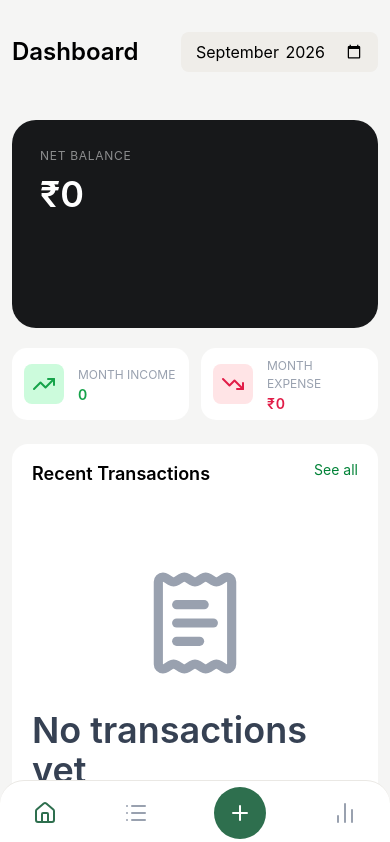
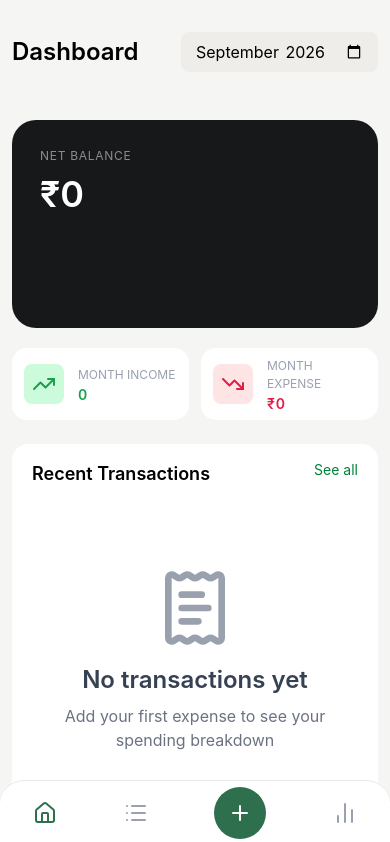
Before and after one commit to dineshkhichar569/expense-tracker, a React (Vite) app in the folder client/: page / in a window 390 px wide. Shown: the top 842 px of the page. Built offline with nearby package versions, Linux system fonts and the light colour scheme; no server answers; the HTML template or start-up script is replaced by a standard one.

Commit message:
fix: update EmptyState component styles for consistency and clarity fix: correct typo in TransactionTable component comment fix: refine MainLayout component layout for better responsiveness

```diff
--- a/client/src/components/EmptyState.jsx
+++ b/client/src/components/EmptyState.jsx
@@ -5,12 +5,12 @@ import { ReceiptText } from "lucide-react";
  */
 function EmptyState() {
   return (
-    <div className="flex flex-col items-center justify-centertext-center py-16">
-      <ReceiptText size={110} className="text-gray-400 mb-8" />
-      <h2 className="text-4xl font-semibold text text-gray-700">
+    <div className="flex flex-col items-center justify-center text-center py-16">
+      <ReceiptText size={80} className="text-gray-400 mb-4" />
+      <h2 className="text-2xl font-semibold text text-gray-700">
         No transactions yet
       </h2>
-      <p className="text-2xl text-gray-500 mt-5">
+      <p className="text-md text-gray-500 mt-2">
         Add your first expense to see your spending breakdown
       </p>
     </div>
--- a/client/src/components/TransactionTable.jsx
+++ b/client/src/components/TransactionTable.jsx
@@ -147,7 +147,7 @@ function TransactionTable({
         )}
       </div>
 
-      {/* ffor mobile view */}
+      {/* for mobile view */}
       <div className="lg:hidden flex flex-col gap-3">
         {/* for table details */}
         {filteredTransactions.length === 0 ? (
--- a/client/src/components/layout/MainLayout.jsx
+++ b/client/src/components/layout/MainLayout.jsx
@@ -31,12 +31,12 @@ function MainLayout() {
   }, []);
 
   return (
-    <div className="overflow-x-hidden flex min-h-screen">
+    <div className="flex min-h-screen">
       <div className="hidden lg:block">
         <Sidebar setOpen={setOpen} />
       </div>
 
-      <main className="flex-1 p-3 lg:p-10 h-screen overflow-y-auto bg-stone-100 mb-16 lg:mb-0 lg:pt-6 pt-8">
+      <main className="flex-1 min-w-0 p-3 lg:p-10 lg:h-screen lg:overflow-y-auto bg-stone-100 mb-16 lg:mb-0 lg:pt-6 pt-8">
         {/* // outlet renders the current page
         // and the transaction data and statesd are passed so all its children can get it.
         */}
```
